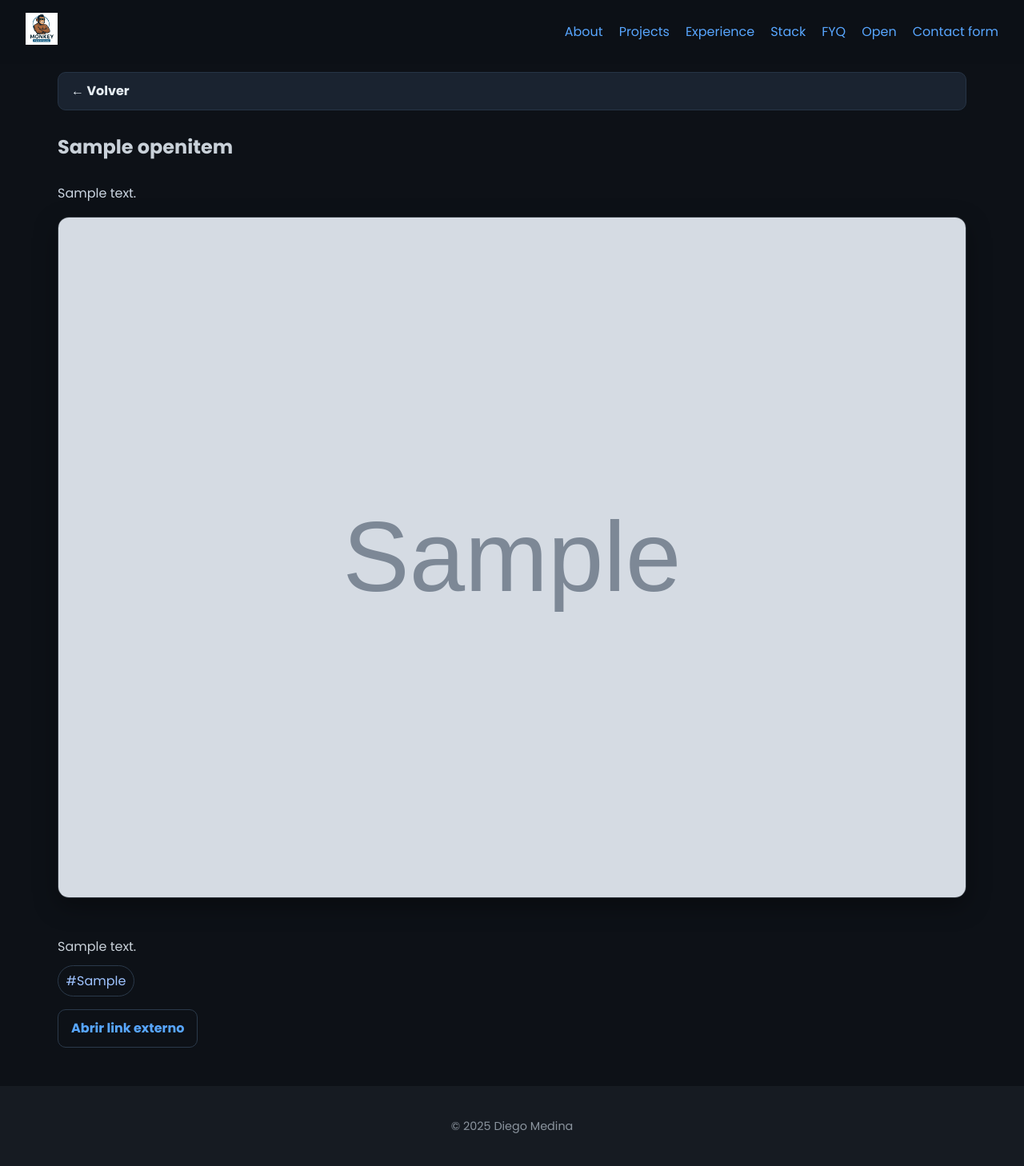
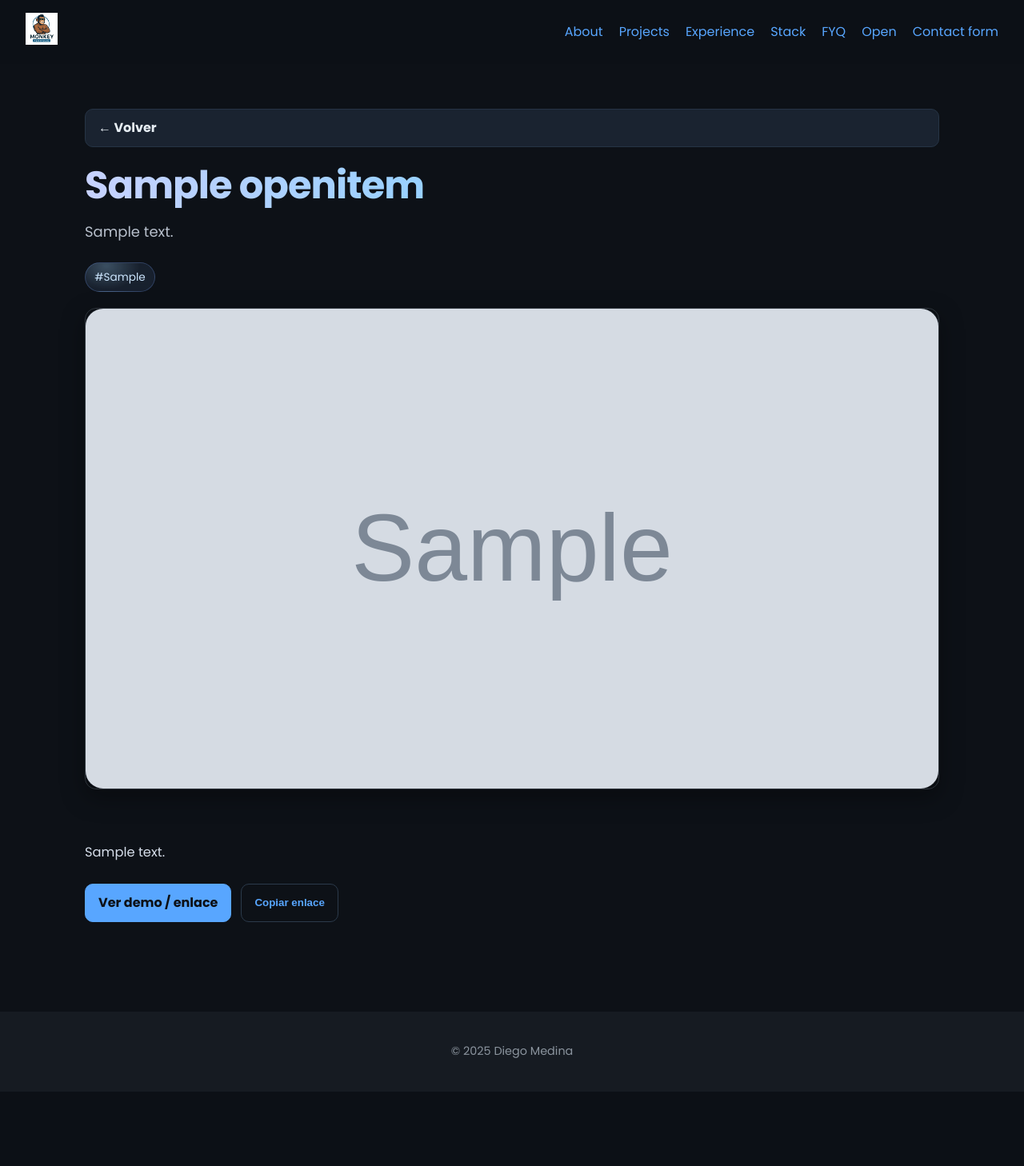
Before and after one commit to otpvayne/Portafolio, a Django app: a page that uses templates/open_detail.html in a window 1280 px wide. Shown: the whole page at 80% size. After the commit the page ends 1323 px from the top, so only its background shows below. Run offline with Django 5.2, Linux system fonts and the light colour scheme; tables that the repository leaves empty hold one stand-in row (values such as "Sample post"); grey boxes marked "Sample" are stand-in pictures.

Commit message:
estilo mas inovador

```diff
--- a/assets/css/styles.css
+++ b/assets/css/styles.css
@@ -717,3 +717,143 @@ body.menu-open{ overflow:hidden; overscroll-behavior:contain; } /* Evita scroll
 .open-detail-body .prose{line-height:1.85}
 .open-related{margin-top:28px}
 .open-related h2{font-size:1.2rem;margin:0 0 10px}
+/* ========== OPEN DETAIL – Modern Glass / Neon ========== */
+
+.open-detail {
+  max-width: 1100px;
+  margin: 3.5rem auto 5rem;
+}
+
+.open-detail-head {
+  display: grid;
+  gap: 1rem;
+  margin-bottom: 1.25rem;
+}
+
+.open-detail-title {
+  margin: .25rem 0 0 0;
+  font-size: clamp(2rem, 4.5vw, 3rem);
+  line-height: 1.15;
+  font-weight: 800;
+  letter-spacing: -0.02em;
+  /* gradiente en texto */
+  background: linear-gradient(90deg,#c7d2fe 0%,#80d0ff 60%,#a78bfa 100%);
+  -webkit-background-clip: text;
+  background-clip: text;
+  color: transparent;
+}
+
+.open-detail-lead {
+  font-size: clamp(1rem, 2vw, 1.125rem);
+  color: #b8c0cc;
+  margin: 0 0 .25rem 0;
+}
+
+/* Chips */
+.open-detail-tags {
+  display: flex; flex-wrap: wrap; gap: .5rem;
+  list-style: none; padding: 0; margin: .25rem 0 0;
+}
+
+.chip {
+  display: inline-block;
+  padding: .4rem .7rem;
+  border-radius: 999px;
+  font-size: .85rem;
+  text-decoration: none;
+  color: #cde7ff;
+  background:
+    radial-gradient(70% 120% at 30% 10%, rgba(164,219,255,.25), transparent 70%),
+    rgba(47,65,91,.35);
+  backdrop-filter: blur(6px);
+  border: 1px solid rgba(121,162,255,.25);
+  transition: transform .15s ease, border-color .2s ease;
+}
+.chip:hover { transform: translateY(-1px); border-color: rgba(121,162,255,.45); }
+
+/* Media: tarjeta con glow + máscara */
+.open-detail-media {
+  position: relative;
+  margin: 1.25rem 0 2rem;
+}
+
+.media-frame {
+  position: relative;
+  border-radius: 22px;
+  overflow: hidden;
+  aspect-ratio: 16 / 9;           /* controlamos altura */
+  /* “neon glow” suave */
+  box-shadow:
+    0 10px 35px rgba(0,0,0,.55),
+    0 0 0 1px rgba(148,163,184,.09);
+  isolation: isolate;
+}
+.media-frame::before {
+  content: "";
+  position: absolute; inset: -30%;
+  background: radial-gradient(50% 50% at 50% 50%, rgba(94,234,212,.18), transparent 60%),
+              radial-gradient(40% 60% at 75% 10%, rgba(125,211,252,.18), transparent 60%),
+              radial-gradient(60% 40% at 20% 90%, rgba(167,139,250,.20), transparent 60%);
+  filter: blur(40px);
+  z-index: -1;
+}
+.media-frame img {
+  width: 100%; height: 100%;
+  object-fit: cover;               /* evita que la imagen “se deforme” */
+  transform: scale(1.01);
+  transition: transform .35s ease;
+  border-radius: inherit;
+}
+.media-frame:hover img { transform: scale(1.04); }
+
+/* Cuerpo */
+.open-detail-body {
+  display: grid;
+  gap: 1.5rem;
+  margin-top: .25rem;
+}
+
+.open-detail-actions {
+  display: flex; flex-wrap: wrap; gap: .75rem;
+}
+
+/* Related */
+.open-related { margin-top: 3rem; }
+.open-related-title {
+  font-size: clamp(1.25rem, 2.4vw, 1.5rem);
+  margin: 0 0 1rem;
+  color: #cfd8e3;
+}
+
+/* Cards relacionados (reusa estilos de tu grid) */
+.open-grid {
+  display: grid;
+  gap: 1rem;
+  grid-template-columns: repeat(auto-fill, minmax(260px, 1fr));
+}
+
+.open-card {
+  border-radius: 16px;
+  overflow: hidden;
+  background: rgba(20, 25, 35, 0.55);
+  border: 1px solid rgba(148,163,184,.12);
+  transition: transform .2s ease, border-color .2s ease, box-shadow .2s ease;
+}
+.open-card:hover {
+  transform: translateY(-2px);
+  border-color: rgba(148,163,184,.25);
+  box-shadow: 0 12px 28px rgba(0,0,0,.35);
+}
+.open-thumb img { width: 100%; height: 180px; object-fit: cover; display: block; }
+.open-body { padding: .9rem .95rem 1.05rem; }
+.open-card-title { margin: 0 0 .35rem; font-size: 1.05rem; }
+.open-summary { margin: 0; color: #a7b0bd; }
+
+/* Tipografía para el contenido largo */
+.prose {
+  color: #d6deea;
+  line-height: 1.75;
+  font-size: 1.02rem;
+}
+.prose p { margin: .65rem 0; }
+.prose a { color: #8ecbff; text-decoration: underline; }
--- a/templates/open_detail.html
+++ b/templates/open_detail.html
@@ -3,53 +3,70 @@
 
 {% block content %}
 <article class="open-detail container">
+
+  <!-- Barra superior -->
   <header class="open-detail-head">
     <a class="btn ghost" href="{% url 'open_list' %}">← Volver</a>
-    <h1>{{ item.title }}</h1>
-    <p class="open-detail-summary">{{ item.summary }}</p>
+    <h1 class="open-detail-title">{{ item.title }}</h1>
+    {% if item.summary %}
+      <p class="open-detail-lead">{{ item.summary }}</p>
+    {% endif %}
+
+    {% if item.tags %}
+    <ul class="open-detail-tags">
+      {% for t in item.tags %}
+        <li><a class="chip" href="{% url 'open_list' %}?tag={{ t|urlencode }}">#{{ t }}</a></li>
+      {% endfor %}
+    </ul>
+    {% endif %}
   </header>
 
+  <!-- Media con glow / máscara -->
   {% if item.image %}
-  <figure class="open-detail-media">
+  <figure class="open-detail-media" aria-label="Imagen principal">
+    <div class="media-frame">
       <img
-      src="{{ item.image }}" alt="{{ item.title }}" loading="lazy" decoding="async"
+        src="{{ item.image }}"
+        alt="{{ item.title }}"
+        loading="lazy"
+        decoding="async"
         referrerpolicy="no-referrer"
         onerror="this.onerror=null;this.src='/assets/images/erp-1200.webp';"
-    >
+      />
+    </div>
   </figure>
   {% endif %}
 
+  <!-- Contenido -->
   <section class="open-detail-body">
     <div class="prose">
       {{ item.description|linebreaksbr }}
     </div>
 
-    {% if item.tags %}
-    <ul class="open-tags">
-      {% for t in item.tags %}
-      <li><a class="tag" href="{% url 'open_list' %}?tag={{ t|urlencode }}">#{{ t }}</a></li>
-      {% endfor %}
-    </ul>
+    <div class="open-detail-actions">
+      {% if item.external_link %}
+        <a class="btn primary" href="{{ item.external_link }}" target="_blank" rel="noopener">Ver demo / enlace</a>
       {% endif %}
-
-    {% if item.external_link %}
-    <p><a class="btn outline" href="{{ item.external_link }}" target="_blank" rel="noopener">Abrir link externo</a></p>
-    {% endif %}
+      <button class="btn outline" id="copyLinkBtn" type="button" data-url="{{ request.build_absolute_uri }}">Copiar enlace</button>
+    </div>
   </section>
 
+  <!-- Relacionados -->
   {% if related %}
   <footer class="open-related">
-    <h2>También te puede interesar</h2>
+    <h2 class="open-related-title">También te puede interesar</h2>
     <div class="open-grid">
       {% for r in related %}
       <article class="open-card">
         <a class="open-thumb" href="{% url 'open_detail' r.slug %}">
           {% if r.image %}
             <img
-            src="{{ r.image }}" alt="{{ r.title }}" loading="lazy"
+              src="{{ r.image }}"
+              alt="{{ r.title }}"
+              loading="lazy"
               referrerpolicy="no-referrer"
               onerror="this.onerror=null;this.src='/assets/images/kumis-800.webp';"
-          >
+            />
           {% endif %}
         </a>
         <div class="open-body">
@@ -63,3 +80,22 @@
   {% endif %}
 </article>
 {% endblock %}
+
+{% block scripts %}
+<script>
+  // Copiar enlace
+  (function () {
+    const btn = document.getElementById('copyLinkBtn');
+    if (!btn) return;
+    btn.addEventListener('click', async () => {
+      try {
+        await navigator.clipboard.writeText(btn.dataset.url);
+        btn.textContent = '¡Enlace copiado!';
+        setTimeout(() => btn.textContent = 'Copiar enlace', 1800);
+      } catch (e) {
+        alert('No se pudo copiar el enlace.');
+      }
+    });
+  }());
+</script>
+{% endblock %}
```
Lines whose indentation alone changed are shown as unchanged.
